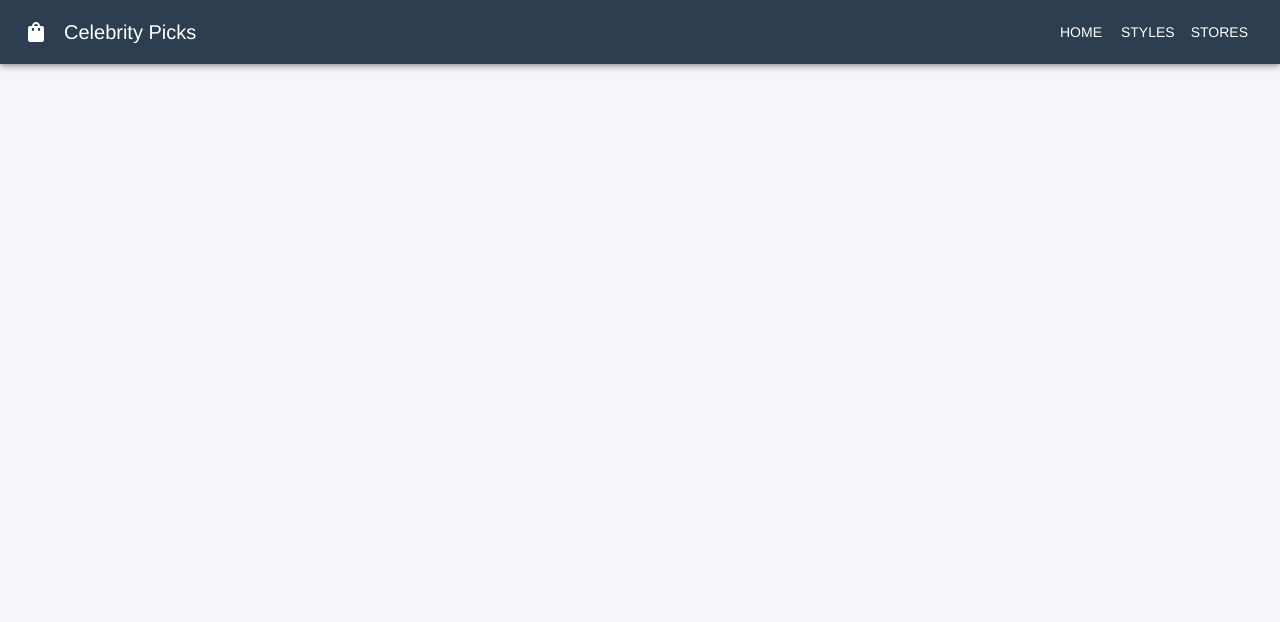
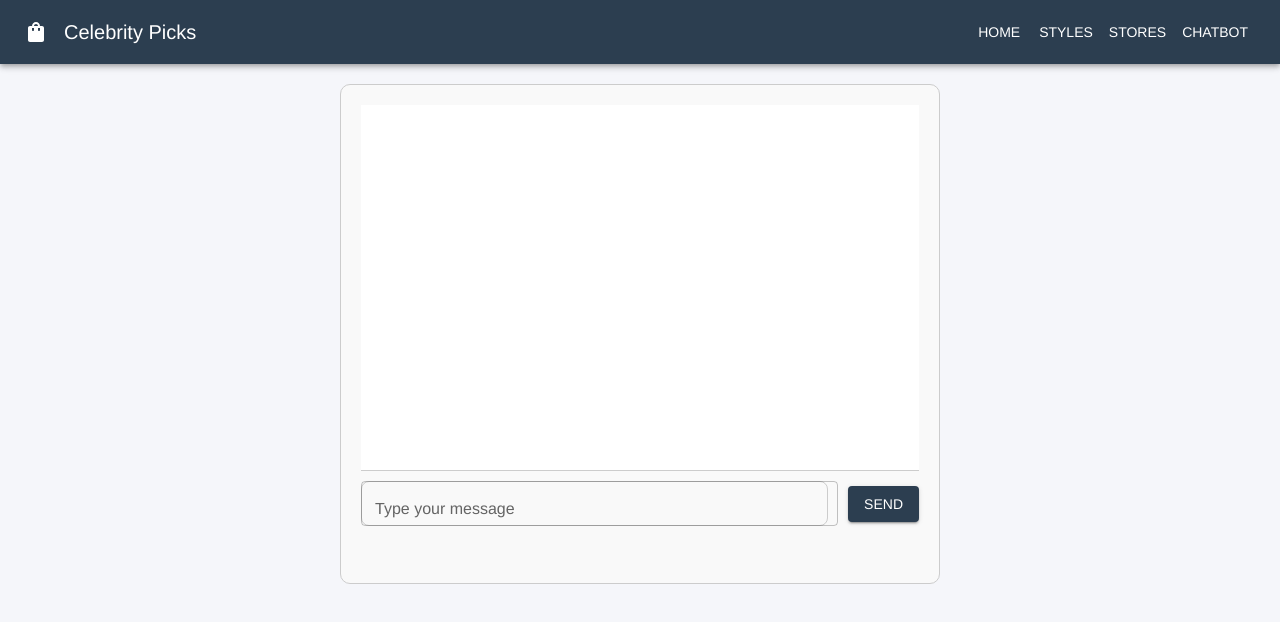
Before and after one commit to RayanDas06/PersonalStylist, a React (Create React App) app: page /chatbot in a window 1280 px wide. Shown: the top 622 px of the page. Built offline with nearby package versions, Linux system fonts and the light colour scheme.

Commit message:
added chatbot interface backend is not done

```diff
--- a/src/App.tsx
+++ b/src/App.tsx
@@ -6,6 +6,7 @@ import Home from './pages/Home.tsx';
 import StyleSelection from './pages/StyleSelection.tsx';
 import OutfitRecommendations from './pages/OutfitRecommendations.tsx';
 import StoreDirectory from './pages/StoreDirectory.tsx';
+import ChatBot from './pages/Chatbot.tsx'; // Ensure casing matches the file system
 
 const theme = createTheme({
   palette: {
@@ -35,6 +36,7 @@ function App() {
           <Route path="/styles" element={<StyleSelection />} />
           <Route path="/outfits/:styleId" element={<OutfitRecommendations />} />
           <Route path="/stores" element={<StoreDirectory />} />
+          <Route path="/chatbot" element={<ChatBot />} />
         </Routes>
       </Router>
     </ThemeProvider>
--- a/src/components/Navbar.tsx
+++ b/src/components/Navbar.tsx
@@ -21,6 +21,10 @@ const Navbar: React.FC = () => {
           <Button color="inherit" component={RouterLink} to="/stores">
             Stores
           </Button>
+          <Button color="inherit" component={RouterLink} to="/chatbot">
+            ChatBot
+          </Button>
+
         </Box>
       </Toolbar>
     </AppBar>
--- /dev/null
+++ b/src/pages/Chatbot.tsx
@@ -0,0 +1,53 @@
+// ChatBot.tsx
+import React, { useState } from 'react';
+import '../style/chatbot.css'; // Import the chatbot styles
+import { TextField, Button } from '@mui/material';
+
+const ChatBot = () => {
+  const [messages, setMessages] = useState<string[]>([]);
+  const [userInput, setUserInput] = useState<string>('');
+
+  // Function to handle sending messages
+  const handleSendMessage = () => {
+    if (userInput.trim()) {
+      // Add the user's message to the message list
+      setMessages([...messages, `You: ${userInput}`]);
+      setUserInput('');
+
+      // Simulate chatbot response (can replace with AI response later)
+      setMessages((prevMessages) => [...prevMessages, `Chatbot: I'm processing that...`]);
+    }
+  };
+
+  return (
+    <div className="chatbot-container">
+      <div className="chatbot-messages">
+        {messages.map((msg, index) => (
+          <div key={index} className="message">
+            {msg}
+          </div>
+        ))}
+      </div>
+
+      <div className="chatbot-input">
+        <TextField
+          label="Type your message"
+          variant="outlined"
+          fullWidth
+          value={userInput}
+          onChange={(e) => setUserInput(e.target.value)}
+          style={{ marginRight: '10px' }}
+        />
+        <Button
+          variant="contained"
+          color="primary"
+          onClick={handleSendMessage}
+        >
+          Send
+        </Button>
+      </div>
+    </div>
+  );
+};
+
+export default ChatBot;
--- /dev/null
+++ b/src/style/chatbot.css
@@ -0,0 +1,111 @@
+.chat-container {
+    width: 100%;
+    max-width: 600px;
+    margin: 0 auto;
+    padding: 20px;
+    background-color: #f9f9f9;
+    border-radius: 8px;
+    box-shadow: 0px 2px 10px rgba(0, 0, 0, 0.1);
+  }
+
+  .chat-box {
+    display: flex;
+    flex-direction: column;
+    gap: 10px;
+    margin-bottom: 20px;
+  }
+
+  .message {
+    padding: 10px;
+    border-radius: 8px;
+  }
+
+  .message.user {
+    background-color: #e0f7fa;
+    align-self: flex-end;
+  }
+
+  .message.bot {
+    background-color: #e1bee7;
+    align-self: flex-start;
+  }
+
+  .input-area {
+    display: flex;
+    gap: 10px;
+    align-items: center;
+  }
+
+  input[type="text"] {
+    width: 80%;
+    padding: 10px;
+    border: 1px solid #ccc;
+    border-radius: 8px;
+  }
+
+  input[type="file"] {
+    width: 15%;
+  }
+
+  button {
+    padding: 10px;
+    background-color: #00796b;
+    color: white;
+    border: none;
+    border-radius: 8px;
+    cursor: pointer;
+  }
+
+
+/* Overall container for the chatbot */
+.chatbot-container {
+    width: 100%;
+    max-width: 600px;
+    margin: 20px auto;
+    padding: 20px;
+    border: 1px solid #ccc;
+    border-radius: 10px;
+    background-color: #f9f9f9;
+    display: flex;
+    flex-direction: column;
+    height: 500px;
+  }
+
+  /* Message display area */
+  .chatbot-messages {
+    flex: 1;
+    overflow-y: auto;
+    padding: 10px;
+    border-bottom: 1px solid #ccc;
+    background-color: #ffffff;
+    max-height: 80%;
+  }
+
+  /* Individual message */
+  .message {
+    margin-bottom: 15px;
+    padding: 8px;
+    border-radius: 5px;
+    background-color: #efefef;
+    font-size: 14px;
+    line-height: 1.5;
+  }
+
+  /* Input and button section */
+  .chatbot-input {
+    display: flex;
+    align-items: center;
+    justify-content: space-between;
+    padding-top: 10px;
+  }
+
+  /* Text field for user input */
+  .chatbot-input input {
+    flex: 1;
+    margin-right: 10px;
+  }
+
+  /* Button for sending the message */
+  .chatbot-input button {
+    flex-shrink: 0;
+  }
```
Also changed, not shown: 1 other file (tests, documents, lock files or other folders).
